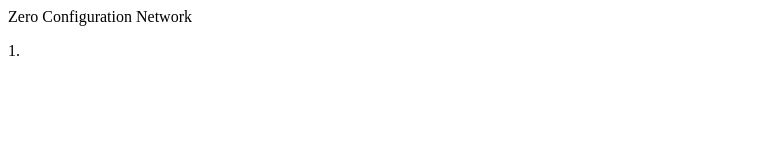
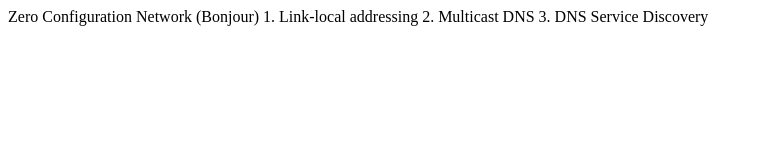
Before and after one commit to feics-eng/feics-eng.github.io, a plain HTML site: page index.html in a window 1280 px wide. Shown: the whole page, without its empty margins (0-763 px from the left). Drawn offline with Linux system fonts and the light colour scheme.

Commit message:
Update index.html

```diff
--- a/index.html
+++ b/index.html
@@ -1,2 +1,17 @@
-<h> Zero Configuration Network<h>
-<p> 1. <p>
+<h> Zero Configuration Network (Bonjour)<h>
+<p1> 1. Link-local addressing<p1>
+
+
+
+
+
+
+
+<p2> 2. Multicast DNS<p2>
+
+
+
+
+
+
+<p2> 3. DNS Service Discovery<p3>
```
